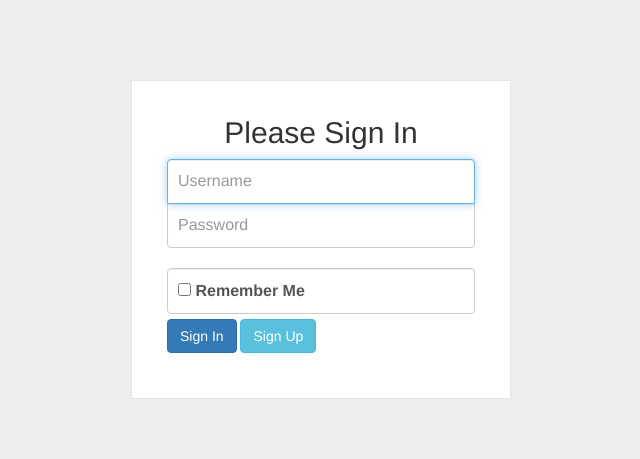
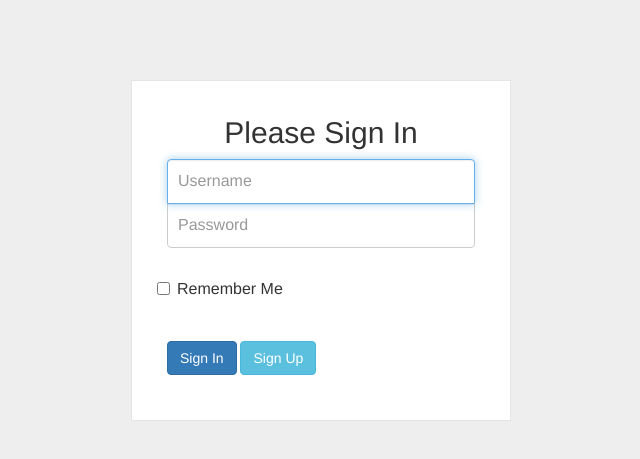
Before and after one commit to harlanhaskins/HealthNet, a Django app: page /health/login/ in a window 1280 px wide. Shown: the top 459 px of the page, without its empty margins (319-959 px from the left). Run offline with Django 3.2, Linux system fonts and the light colour scheme; some libraries are stand-ins or nearby versions.

Commit message:
No Bounding Box on Remember mMe

```diff
--- a/HealthNet/health/static/main.css
+++ b/HealthNet/health/static/main.css
@@ -20,12 +20,15 @@ body {
   background-color: #fff;
   border: 1px solid rgba(0,0,0,0.1);
 
-.form-signin-heading, .checkbox {
+.sign-in, .checkbox {
   margin-bottom: 30px;
 }
 
 .checkbox {
   font-weight: normal;
+  padding: 10px;
+  font-size: 16px;
+  position: relative;
 }
 
 .form-control {
--- a/HealthNet/health/templates/login.html
+++ b/HealthNet/health/templates/login.html
@@ -8,7 +8,7 @@
       <h2 class = "heading">Please Sign In</h2>
       <input type = "text" class = "form-control" name = "username" placeholder = "Username" required = "" autofocus = "" />
       <input type = "password" class = "form-control" name = "password" placeholder = "Password" required = ""/>
-      <label class = "form-control">
+      <label class = "checkbox">
           <input type = "checkbox" value = "remember-me" id = "rememberMe" name = "rememberMe"/> Remember Me
       </label>
       <button class = "btn btn-primary" type = "button">Sign In</button>
```
